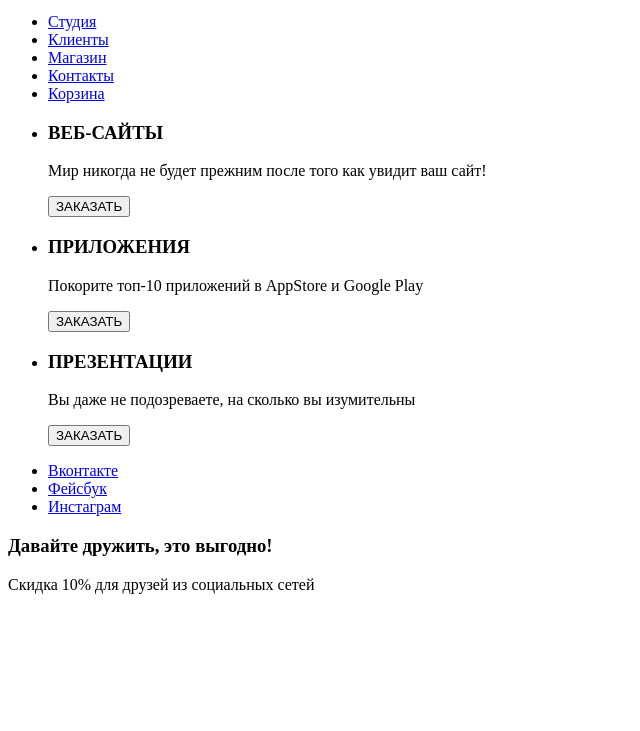
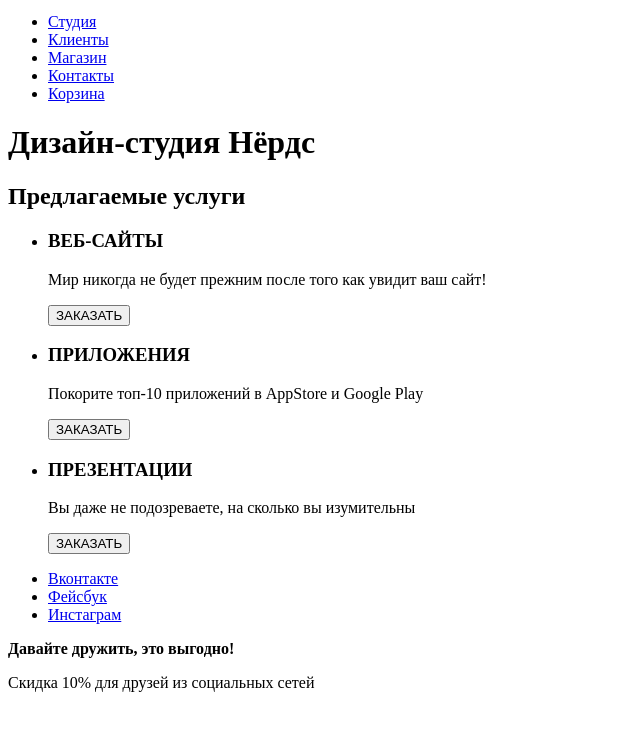
Before and after one commit to MaLLLockSSS/1034111-nerds-26, a plain HTML site: page index.html in a window 1280 px wide. Shown: the part 29-760 px from the top of the page, without its empty margins (0-640 px from the left). Drawn offline with Linux system fonts and the light colour scheme.

Commit message:
Update index.html

```diff
--- a/index.html
+++ b/index.html
@@ -18,6 +18,9 @@
 		</nav>
     </header>
     <main>
+      <h1>Дизайн-студия Нёрдс</h1>
+      <section>
+      <h2>Предлагаемые услуги</h2>
         <ul>
           <li>
             <h3>ВЕБ-САЙТЫ</h3>
@@ -35,6 +38,7 @@
             <button type="button">ЗАКАЗАТЬ</button>
             </li>
         </ul>
+        </section>
 
     </main>
     <footer>
@@ -42,9 +46,11 @@
             <li><a href="#">Вконтакте</a></li>
             <li><a href="#">Фейсбук</a></li>
             <li><a href="#">Инстаграм</a></li>
-         </ul>
-        <h3>Давайте дружить, это выгодно!</h3>
-        <p>Скидка 10% для друзей из социальных сетей</p>
+        </ul>
+         <div>
+          <p><b>Давайте дружить, это выгодно!</b></p>
+          <p>Скидка 10% для друзей из социальных сетей</p>
+        </div>
     </footer>
   </body>
 </html>
```
